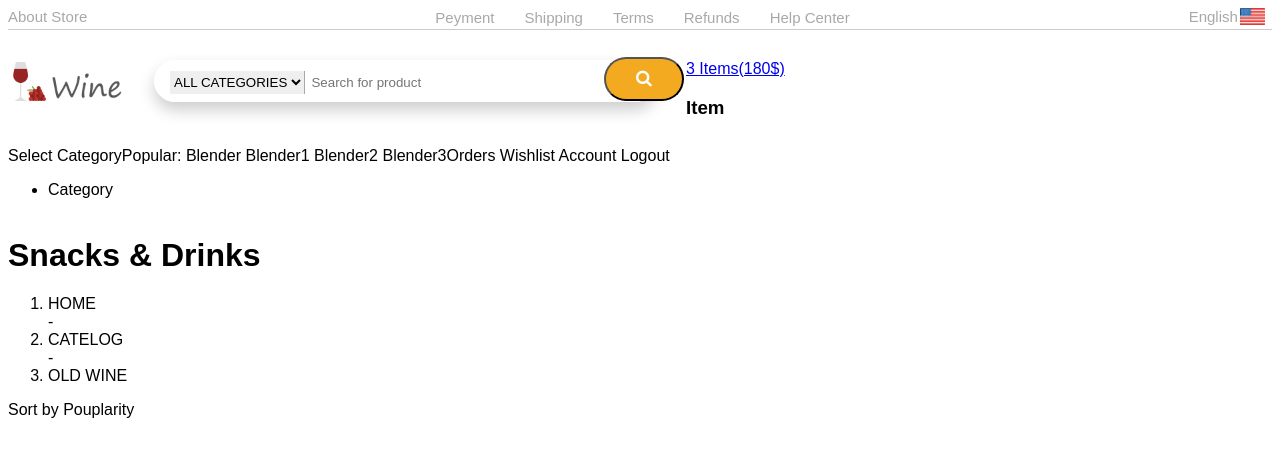
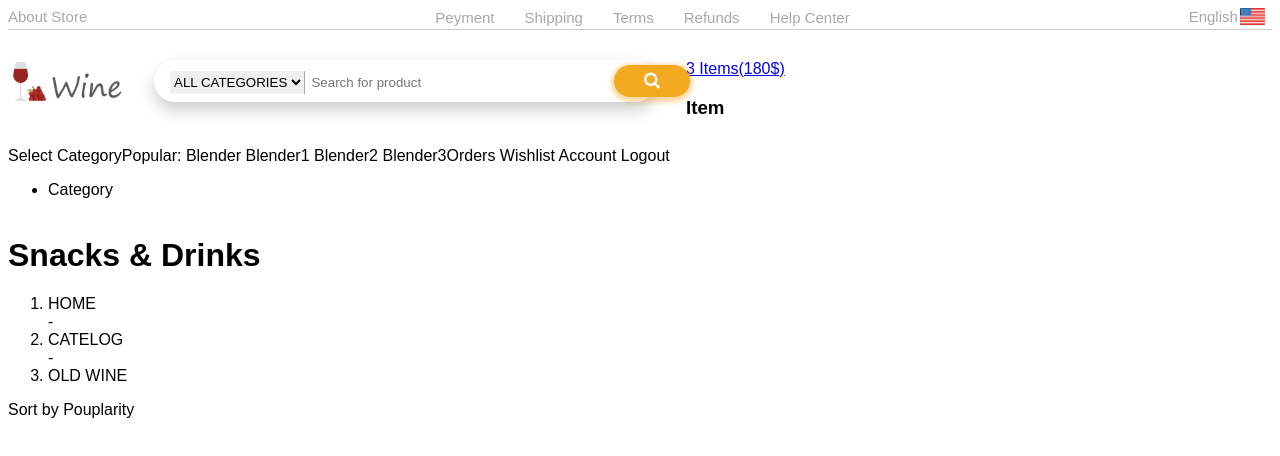
Before and after one commit to OreNPluS1/wine-store, a plain HTML site: page index.html in a window 1280 px wide. Drawn offline with Linux system fonts and the light colour scheme.

Commit message:
2.13.2020 end of office day commit

```diff
--- a/styles/style.css
+++ b/styles/style.css
@@ -135,14 +135,16 @@ html {
 
 .search-button {
     float: right;
-    padding: 10px;
-    width: 80px;
+    padding: 6px;
+    width: 76px;
     background: rgb(243, 170, 33);
     color: white;
     font-size: 17px;
     cursor: pointer;
     border-radius: 50px;
     position: relative;
-    left: 29px;
-    bottom: 14px
+    left: 35px;
+    bottom: 6px;
+    border: 0;
+    box-shadow: 0px 2px 4px 3px rgba(240, 165, 30, 0.4);
 }
```
